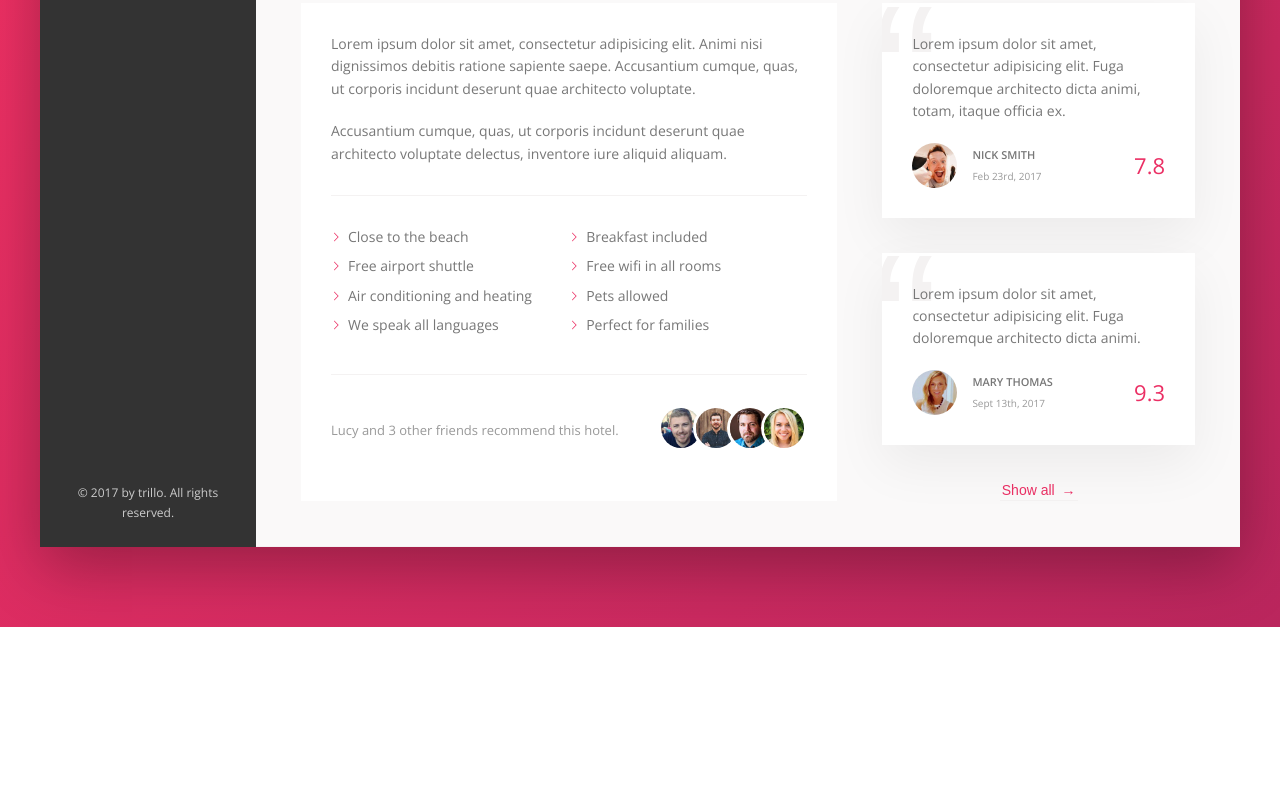
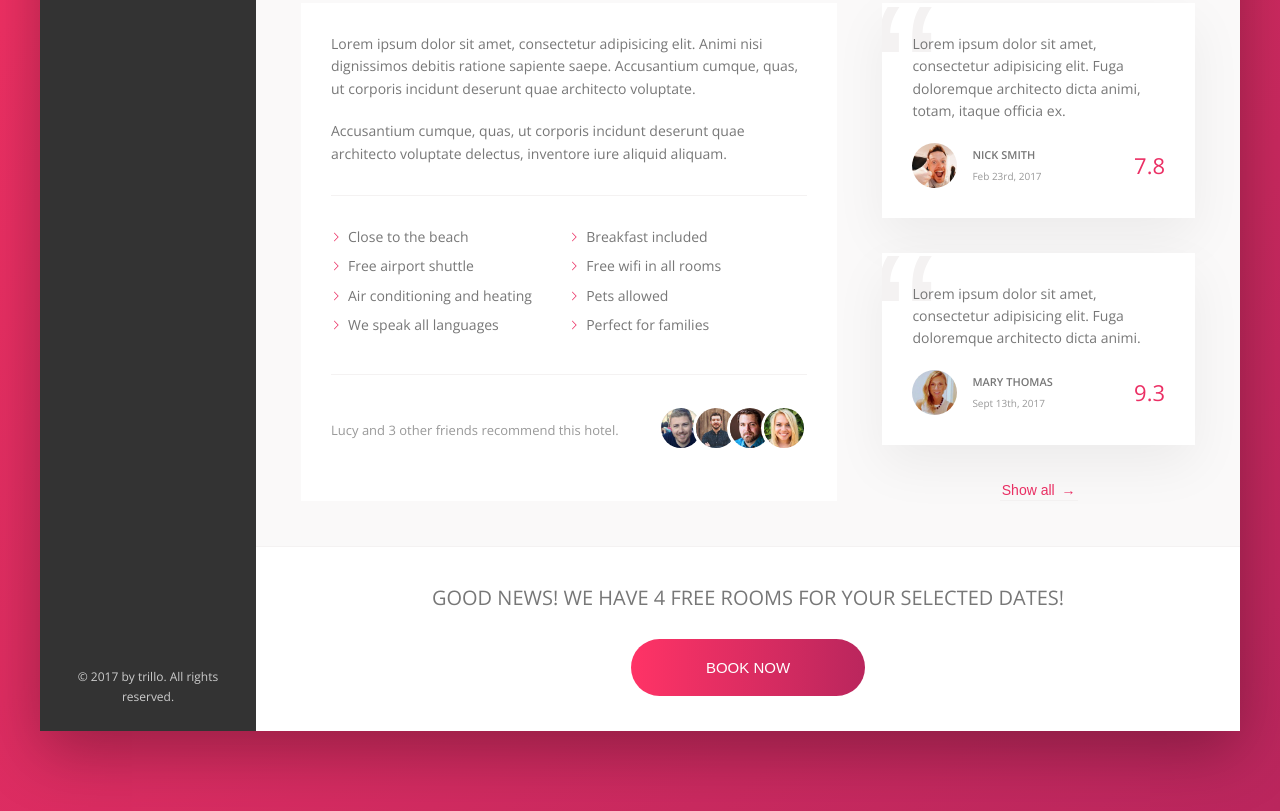
Before and after one commit to laukempp/trillo_css, a website: page index.html in a window 1280 px wide. Shown: the part 644-1455 px from the top of the page. Before the commit the page ends 1271 px from the top, so only its background shows below. Drawn offline with nearby package versions, Linux system fonts and the light colour scheme.

Commit message:
created the cta-section on the bottom of the page

```diff
--- a/index.html
+++ b/index.html
@@ -238,6 +238,15 @@
               </button>
             </div>
           </div>
+          <div class="cta">
+            <h2 class="cta__book-now">
+              Good news! We have 4 free rooms for your selected dates!
+            </h2>
+            <button class="btn">
+              <span class="btn__visible">Book now</span>
+              <span class="btn__invisible">Only 4 rooms left</span>
+            </button>
+          </div>
         </main>
       </div>
     </div>
--- a/sass/_components.scss
+++ b/sass/_components.scss
@@ -440,3 +440,73 @@
     z-index: 1;
   }
 }
+
+///////////////////////////////////
+// CALL TO ACTION
+.cta {
+  padding: 3.5rem 0;
+  text-align: center;
+
+  &__book-now {
+    font-size: 2rem;
+    font-weight: 300;
+    text-transform: uppercase;
+    margin-bottom: 2.5rem;
+  }
+}
+
+.btn {
+  font-size: 1.5rem;
+  border: none;
+  font-weight: 300;
+  text-transform: uppercase;
+  border-radius: 100px;
+  background-image: linear-gradient(
+    to right,
+    var(--color-primary-light),
+    var(--color-primary-dark)
+  );
+  color: #fff;
+  position: relative;
+  overflow: hidden;
+  cursor: pointer;
+
+  & > * {
+    display: inline-block;
+    height: 100%;
+    width: 100%;
+    transition: all 0.2s;
+  }
+
+  &__visible {
+    padding: 2rem 7.5rem;
+  }
+
+  &__invisible {
+    position: absolute;
+    padding: 2rem 0;
+    left: 0;
+    top: -100%;
+  }
+
+  &:hover {
+    background-image: linear-gradient(
+      to left,
+      var(--color-primary-light),
+      var(--color-primary-dark)
+    );
+  }
+
+  &:hover &__visible {
+    transform: translateY(100%);
+  }
+
+  &:hover &__invisible {
+    top: 0;
+  }
+
+  &:focus {
+    outline: none;
+    animation: pulsate 1s infinite;
+  }
+}
```
Also changed, not shown: css/style.css.
